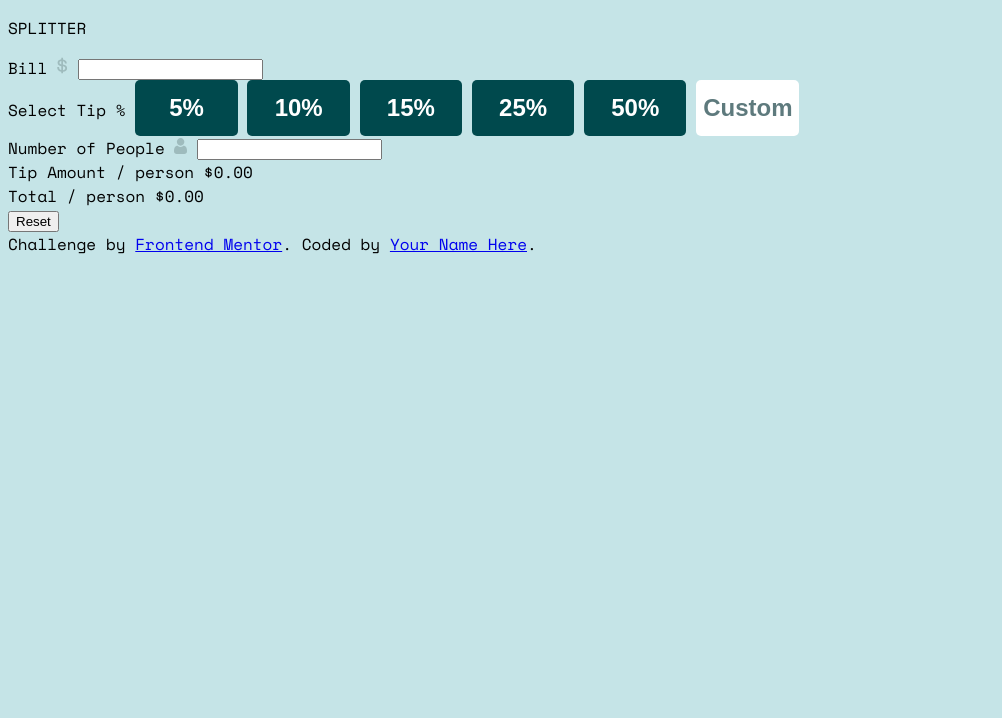
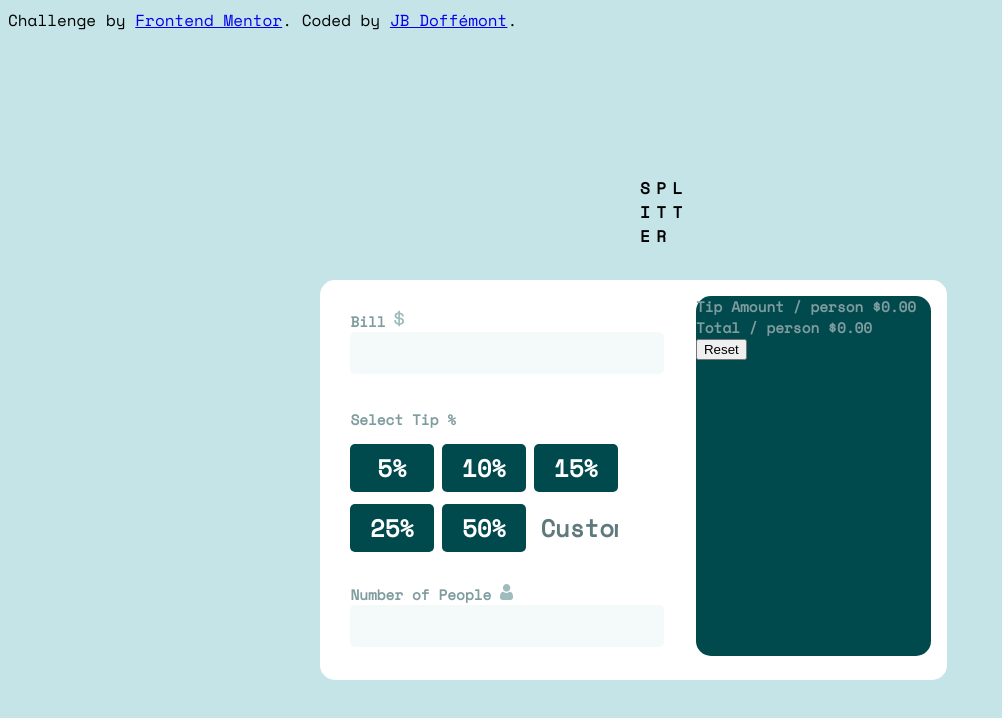
Before and after one commit to JB-Doffemont/Tip_calculator_app, a plain HTML site: page index.html in a window 1280 px wide. Shown: the whole page, without its empty margins (0-1002 px from the left). Drawn offline with nearby package versions, Linux system fonts and the light colour scheme.

Commit message:
commit style

```diff
--- /dev/null
+++ b/import/mixin.scss
@@ -0,0 +1,9 @@
+/**
+* Mixins
+*/
+
+@mixin border-radius($value) {
+  -webkit-border-radius: $value;
+  -moz-border-radius: $value;
+  border-radius: $value;
+}
--- /dev/null
+++ b/import/variables.scss
@@ -0,0 +1,17 @@
+/**
+* Variables
+*/
+
+$white: hsl(0, 0%, 100%);
+$veryLightCyan: hsl(189, 41%, 97%);
+$lightCyan: hsl(185, 41%, 84%);
+$lightDarkCyan: hsl(184, 14%, 56%);
+$darkCyan: hsl(186, 14%, 43%);
+$strongDarkCyan: hsl(183, 100%, 15%);
+$strongCyan: hsl(172, 67%, 45%);
+
+$font: "Space Mono", monospace;
+$fontSizeInput: 24px;
+
+$width: 6.5vw;
+$height: 6vh;
--- a/index.html
+++ b/index.html
@@ -4,23 +4,18 @@
     <meta charset="UTF-8" />
     <meta name="viewport" content="width=device-width, initial-scale=1.0" />
     <!-- displays site properly based on user's device -->
-
     <link
       rel="icon"
       type="image/png"
       sizes="32x32"
       href="./images/favicon-32x32.png"
     />
-
     <link rel="stylesheet" href="style.css" />
-
     <link
       href="https://fonts.googleapis.com/css2?family=Comfortaa:wght@300&family=Dancing+Script&family=Space+Mono&display=swap"
       rel="stylesheet"
     />
-
     <script defer src="script.js"></script>
-
     <title>Tip calculator app</title>
   </head>
   <body>
@@ -42,13 +37,17 @@
         </div>
 
         <div class="select_tip">
-          Select Tip %
+          <p>Select Tip %</p>
+          <div class="first_raw">
             <input id="percent_five" type="button" value="5%" />
             <input id="percent_ten" type="button" value="10%" />
             <input id="percent_fifteen" type="button" value="15%" />
+          </div>
+          <div class="second_raw">
             <input id="percent_twentyFive" type="button" value="25%" />
             <input id="percent_fifty" type="button" value="50%" />
             <input id="custom" type="button" value="Custom" />
+          </div>
         </div>
 
         <div class="nb_people">
@@ -85,7 +84,7 @@
         Challenge by
         <a href="https://www.frontendmentor.io?ref=challenge" target="_blank"
           >Frontend Mentor</a
-        >. Coded by <a href="#">Your Name Here</a>.
+        >. Coded by <a href="https://github.com/JB-Doffemont">JB Doffémont</a>.
       </div>
     </div>
   </body>
--- a/script.js
+++ b/script.js
@@ -116,6 +116,7 @@ document.addEventListener("DOMContentLoaded", () => {
   custom.addEventListener("click", () => {
     custom.type = "number";
     custom.value = "";
+    custom.className = "clicked";
     // Event to calculate total amount of tips
     custom.addEventListener("input", () => {
       console.log(custom.value);
--- a/style.scss
+++ b/style.scss
@@ -1,39 +1,83 @@
-/**
-* Variables
-*/
-
-$white: hsl(0, 0%, 100%);
-$veryLightCyan: hsl(189, 41%, 97%);
-$lightCyan: hsl(185, 41%, 84%);
-$lightDarkCyan: hsl(184, 14%, 56%);
-$darkCyan: hsl(186, 14%, 43%);
-$strongDarkCyan: hsl(183, 100%, 15%);
-
-$font: "Space Mono", monospace;
-$fontSizeInput: 24px;
-
-$width: 8vw;
-$height: 7vh;
-
-@mixin border-radius($value) {
-  -webkit-border-radius: $value;
-  -moz-border-radius: $value;
-  border-radius: $value;
-}
+@import "import/mixin.scss";
+@import "import/variables.scss";
 
 body {
   background-color: $lightCyan;
   font-family: $font;
 }
 
+/**
+* Title
+*/
+
+#title_container {
+  width: 5vw;
+  font-weight: 700;
+  letter-spacing: 0.5vw;
+  overflow-wrap: break-word;
+  position: fixed;
+  left: 50%;
+  top: 20%;
+}
+
+/**
+* Main Card
+*/
+
+#splitter_container {
+  @include border-radius(15px);
+  display: flex;
+  background-color: $white;
+  width: 49vw;
+  height: 50vh;
+  position: fixed;
+  left: 25%;
+  top: 35%;
+  font-size: 0.9rem;
+  font-weight: 700;
+  color: $lightDarkCyan;
+
+  /**
+  * Left side
+  */
+
+  .left_card {
+    width: 50%;
+    height: 90%;
+    margin: 1rem;
+    padding-top: 0.9rem;
+    padding-left: 0.9rem;
+
     input::-webkit-inner-spin-button {
       -webkit-appearance: none;
       margin: 0;
     }
 
+    .bill {
+      margin-bottom: 2.5vh;
+
+      input {
+        font-size: $fontSizeInput;
+        height: 5vh;
+        background-color: $veryLightCyan;
+        border-style: none;
+        @include border-radius(5px);
+
+        outline-color: $strongCyan;
+      }
+    }
+
+    /**
+    * First part
+    */
+
     .select_tip {
+      display: flex;
+      flex-direction: column;
+      margin-bottom: 4vh;
       input {
         @include border-radius(5px);
+        font-family: $font;
         color: $white;
         background-color: $strongDarkCyan;
         font-size: $fontSizeInput;
@@ -41,12 +85,43 @@ input::-webkit-inner-spin-button {
         width: $width;
         font-weight: 700;
         border: none;
+        caret-color: $strongCyan;
+      }
+
+      .second_raw {
+        margin-top: 1.5vh;
       }
 
       #custom {
         color: $darkCyan;
         background-color: $white;
         font-weight: 700;
+      }
+
+      .clicked {
         text-align: end;
+        padding-right: 0.5vw;
+        outline-color: $strongCyan;
+        width: 6vw;
       }
     }
+
+    .nb_people {
+      input {
+        font-size: $fontSizeInput;
+        height: 5vh;
+        background-color: $veryLightCyan;
+        border-style: none;
+        @include border-radius(5px);
+      }
+    }
+  }
+
+  .right_card {
+    width: 50%;
+    height: 90%;
+    margin: 1rem;
+    @include border-radius(15px);
+    background-color: $strongDarkCyan;
+  }
+}
```
Also changed, not shown: style.css, 1 other file. Lines whose indentation alone changed are shown as unchanged.
